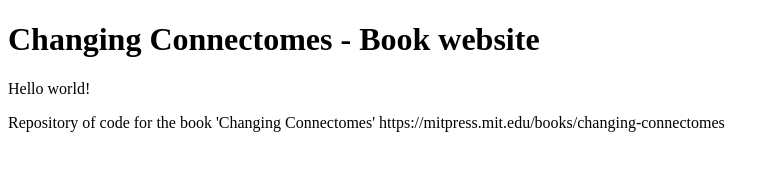
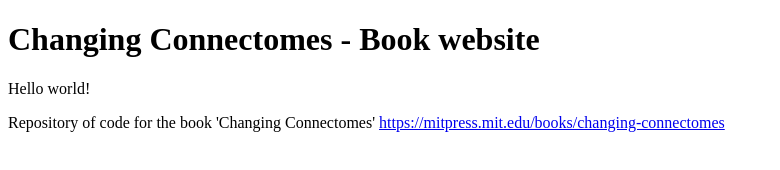
Before and after one commit to connectomelab/connectomelab.github.io, a plain HTML site: page index.html in a window 1280 px wide. Shown: the whole page, without its empty margins (0-780 px from the left). Drawn offline with Linux system fonts and the light colour scheme.

Commit message:
Update index.html

```diff
--- a/index.html
+++ b/index.html
@@ -3,6 +3,6 @@
 <body>
 <h1>Changing Connectomes - Book website</h1>
 <p>Hello world!</p>
-Repository of code for the book 'Changing Connectomes' https://mitpress.mit.edu/books/changing-connectomes
+Repository of code for the book 'Changing Connectomes' <a href="https://mitpress.mit.edu/books/changing-connectomes">https://mitpress.mit.edu/books/changing-connectomes</a>
 </body>
 </html>
```
